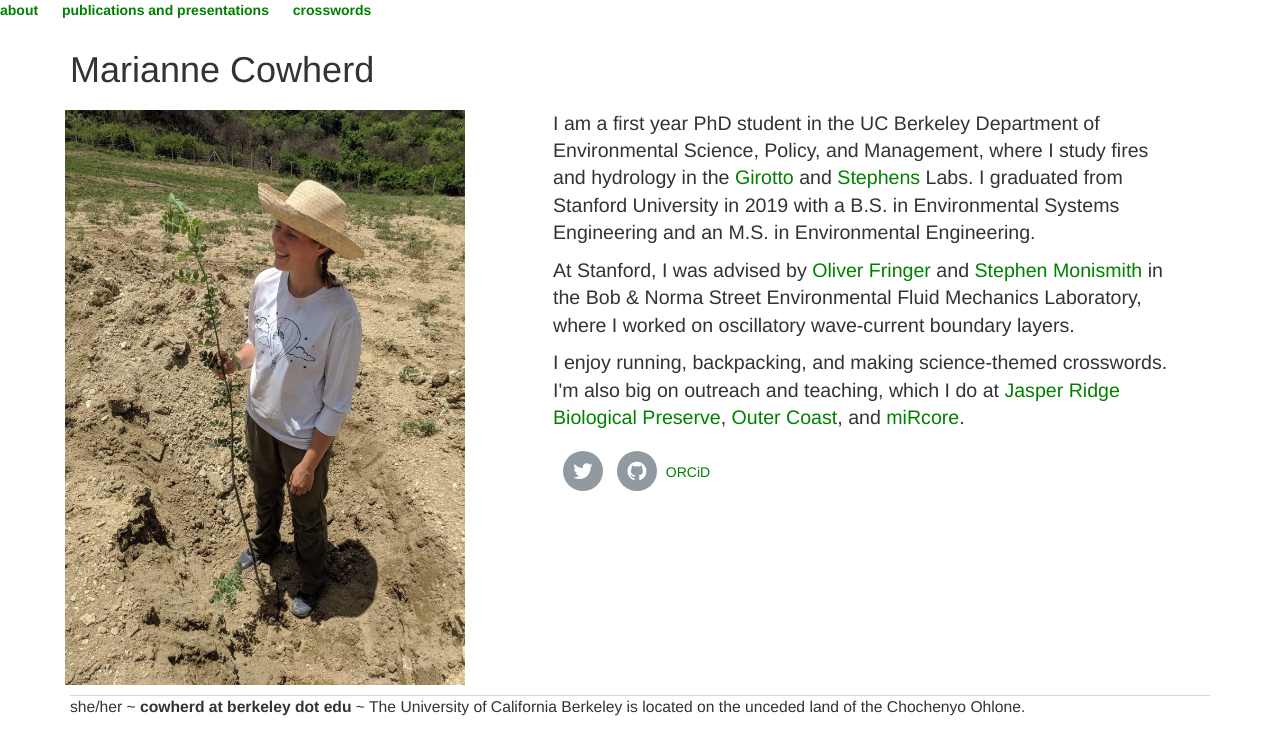
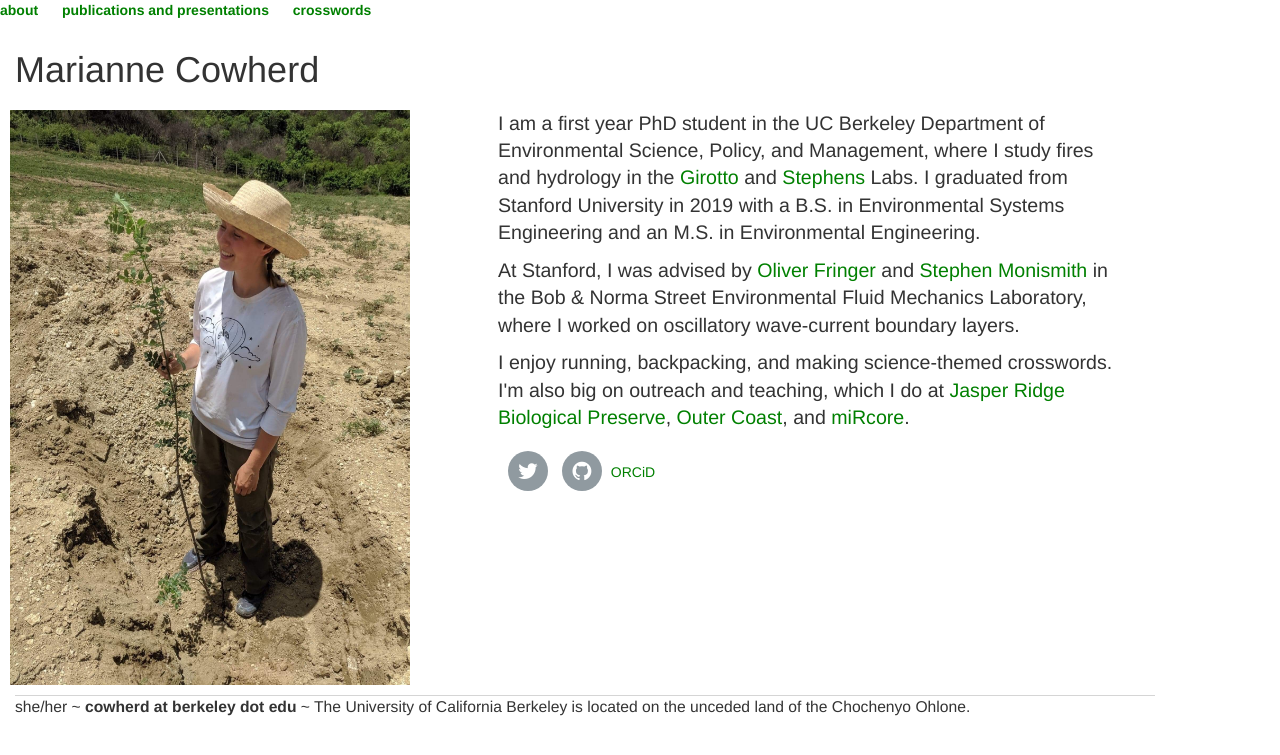
Before and after one commit to mariannecowherd/mariannecowherd.github.io, a Jekyll site: the page built from index.html, in a window 1280 px wide. Shown: the top 755 px of the page. Built offline with Jekyll 4.4.1, drawn with Linux system fonts in a browser that asks for light colours; nearby versions of some CDN libraries.

Commit message:
Update default.html

```diff
--- a/_layouts/default.html
+++ b/_layouts/default.html
@@ -1,6 +1,9 @@
 <!DOCTYPE html>
 	<html>
 		<style>
+		body{
+		    width:90% /* or you can also set 900px*/
+		}
 		/* change color of links*/
 		a:link {
 					 color: green;
@@ -26,6 +29,7 @@
 		<body>
 			<nav>
 	    		<ul>
+
 	        		<li><a href="/">about</a></li>
 	        		<li><a href="/cv">publications and presentations</a></li>
 							<li><a href="/crosswords">crosswords</a></li>
```
